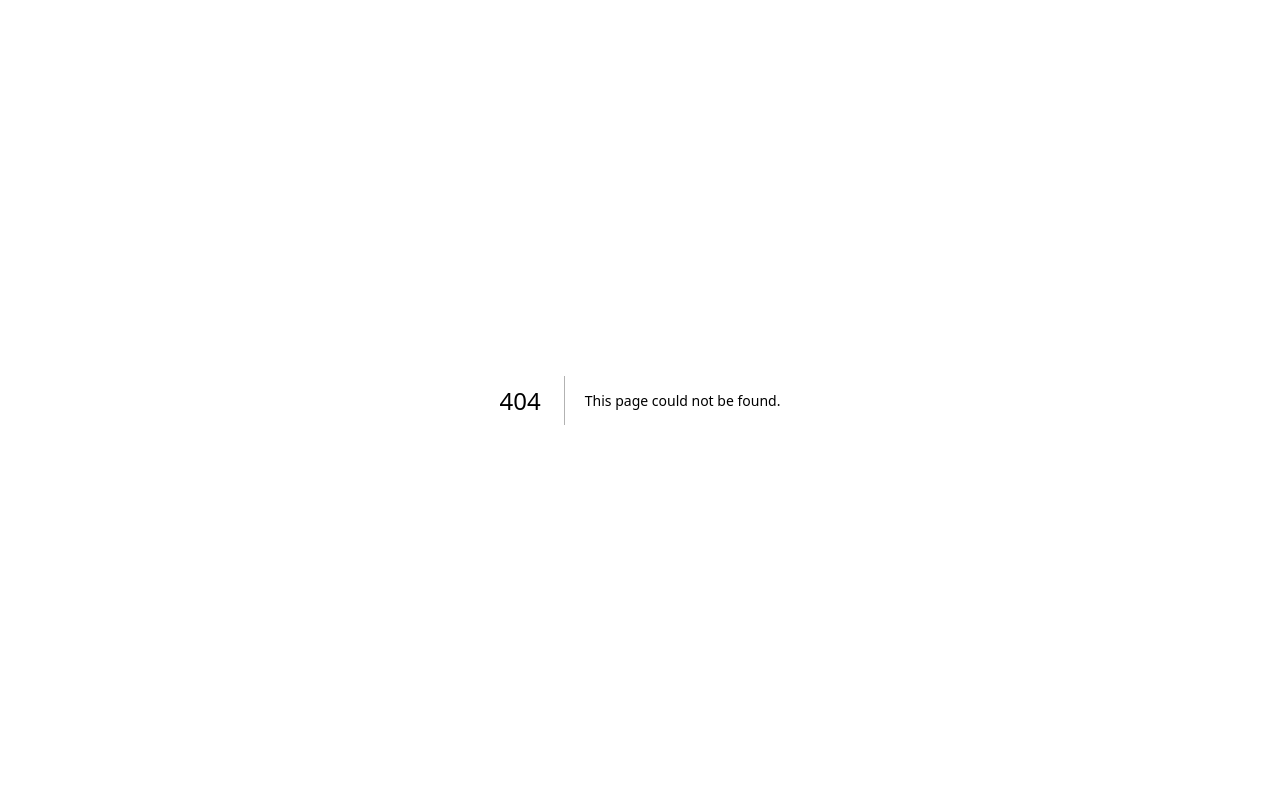
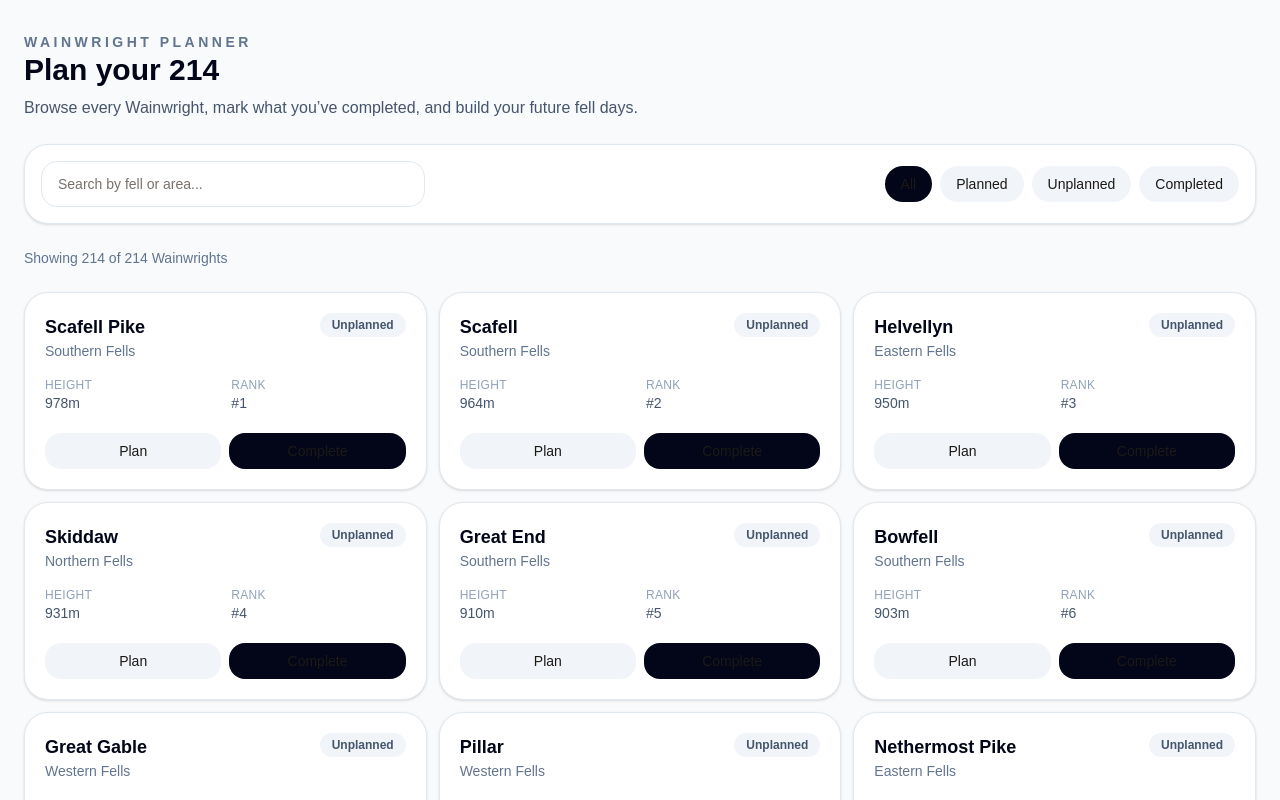
Before and after one commit to tambrulee/wainwright-tracker, a Next.js app: page /fells in a window 1280 px wide. Before the commit this address had no page. Shown: the top 800 px of the page. Built offline with nearby package versions, Linux system fonts and the light colour scheme.

Commit message:
Create planner page

```diff
--- a/app/api/weather/regions/route.ts
+++ /dev/null
@@ -1,10 +0,0 @@
-import { NextResponse } from "next/server";
-import { getAreaWeather } from "@/lib/weather/getAreaWeather";
-
-export async function GET() {
-  const weather = await getAreaWeather();
-
-  return NextResponse.json({
-    weather,
-  });
-}
--- /dev/null
+++ b/app/fells/page.tsx
@@ -0,0 +1,10 @@
+import fells from "@/data/wainwrights.json";
+import FellPlanner from "@/components/fells/FellPlanner";
+
+export default function FellsPage() {
+  return (
+    <main className="min-h-screen bg-slate-50 px-6 py-8">
+      <FellPlanner fells={fells} />
+    </main>
+  );
+}
--- a/components/WainwrightDashboard.tsx
+++ b/components/WainwrightDashboard.tsx
@@ -14,6 +14,7 @@ import {
   saveFellProgressToSupabase,
 } from "@/lib/supabase/progress";
 import { createClient } from "@/lib/supabase/client";
+import FellPlanner from "@/components/fells/FellPlanner";
 
 type ProgressState = Record<string, FellProgress>;
 
@@ -191,6 +192,38 @@ useEffect(() => {
 
   const plannedCount = mergedFells.filter((fell) => fell.planned).length;
 
+  const handleTogglePlanned = async (fellId: string) => {
+  const current = progress[fellId];
+
+  const updated = {
+    ...current,
+    planned: !current?.planned,
+  };
+
+  setProgress((prev) => ({
+    ...prev,
+    [fellId]: updated,
+  }));
+
+  await saveFellProgressToSupabase(fellId, updated);
+};
+
+const handleToggleCompleted = async (fellId: string) => {
+  const current = progress[fellId];
+
+  const updated = {
+    ...current,
+    completed: !current?.completed,
+  };
+
+  setProgress((prev) => ({
+    ...prev,
+    [fellId]: updated,
+  }));
+
+  await saveFellProgressToSupabase(fellId, updated);
+};
+
 
   function updateFell(fellId: string, updates: FellProgress) {
     setProgress((current) => {
@@ -350,6 +383,14 @@ useEffect(() => {
       />
     )}
 
+    {activeView === "planner" && (
+      <FellPlanner
+        fells={mergedFells}
+        onTogglePlanned={handleTogglePlanned}
+        onToggleCompleted={handleToggleCompleted}
+      />
+    )}
+
     <SaveRouteModal
       isOpen={isSaveModalOpen}
       routeName={routeName}
--- a/components/dashboard/DashboardNav.tsx
+++ b/components/dashboard/DashboardNav.tsx
@@ -9,6 +9,7 @@ type Props = {
 
 const navItems: { label: string; value: DashboardView }[] = [
   { label: "Overview", value: "overview" },
+  { label: "Planner", value: "planner" },
   { label: "Map", value: "map" },
   { label: "Route builder", value: "route" },
   { label: "Saved routes", value: "saved" },
--- a/components/dashboard/DashboardShell.tsx
+++ b/components/dashboard/DashboardShell.tsx
@@ -3,6 +3,7 @@
 import type { ReactNode } from "react";
 import type { DashboardView } from "@/types/dashboard";
 import AuthButton from "@/components/AuthButton";
+import DashboardNav from "@/components/dashboard/DashboardNav";
 
 type Props = {
   activeView: DashboardView;
@@ -12,6 +13,7 @@ type Props = {
 
 const navItems: { label: string; value: DashboardView }[] = [
   { label: "Overview", value: "overview" },
+  { label: "Planner", value: "planner" },
   { label: "Map", value: "map" },
 ];
 
--- /dev/null
+++ b/components/fells/FellPlanner.tsx
@@ -0,0 +1,150 @@
+"use client";
+
+import { useMemo, useState } from "react";
+import type { Wainwright } from "@/types/wainwright";
+
+type StatusFilter = "all" | "planned" | "unplanned" | "completed";
+
+type Props = {
+  fells: Wainwright[];
+  onTogglePlanned?: (fellId: string) => void;
+  onToggleCompleted?: (fellId: string) => void;
+};
+
+export default function FellPlanner({
+  fells,
+  onTogglePlanned,
+  onToggleCompleted,
+}: Props) {
+  const [status, setStatus] = useState<StatusFilter>("all");
+  const [search, setSearch] = useState("");
+
+  const filteredFells = useMemo(() => {
+    return fells.filter((fell) => {
+      const matchesSearch =
+        fell.name.toLowerCase().includes(search.toLowerCase()) ||
+        fell.section?.toLowerCase().includes(search.toLowerCase());
+
+      const matchesStatus =
+        status === "all" ||
+        (status === "planned" && fell.planned && !fell.completed) ||
+        (status === "unplanned" && !fell.planned && !fell.completed) ||
+        (status === "completed" && fell.completed);
+
+      return matchesSearch && matchesStatus;
+    });
+  }, [fells, search, status]);
+
+  return (
+    <section className="space-y-6">
+      <div>
+        <p className="text-sm font-semibold uppercase tracking-[0.25em] text-slate-500">
+          Wainwright Planner
+        </p>
+        <h1 className="text-3xl font-bold text-slate-950">
+          Plan your 214
+        </h1>
+        <p className="mt-2 max-w-2xl text-slate-600">
+          Browse every Wainwright, mark what you’ve completed, and build your future fell days.
+        </p>
+      </div>
+
+      <div className="flex flex-col gap-3 rounded-3xl border border-slate-200 bg-white p-4 shadow-sm md:flex-row md:items-center md:justify-between">
+        <input
+          value={search}
+          onChange={(e) => setSearch(e.target.value)}
+          placeholder="Search by fell or area..."
+          className="w-full rounded-2xl border border-slate-200 px-4 py-3 text-sm outline-none focus:border-slate-400 md:max-w-sm"
+        />
+
+        <div className="flex flex-wrap gap-2">
+          {(["all", "planned", "unplanned", "completed"] as StatusFilter[]).map(
+            (item) => (
+              <button
+                key={item}
+                onClick={() => setStatus(item)}
+                className={`rounded-full px-4 py-2 text-sm font-medium capitalize transition ${
+                  status === item
+                    ? "bg-slate-950 text-white"
+                    : "bg-slate-100 text-slate-700 hover:bg-slate-200"
+                }`}
+              >
+                {item}
+              </button>
+            )
+          )}
+        </div>
+      </div>
+
+      <div className="text-sm text-slate-500">
+        Showing {filteredFells.length} of {fells.length} Wainwrights
+      </div>
+
+      <div className="grid gap-3 md:grid-cols-2 xl:grid-cols-3">
+        {filteredFells.map((fell) => (
+          <article
+            key={fell.id}
+            className="rounded-3xl border border-slate-200 bg-white p-5 shadow-sm"
+          >
+            <div className="flex items-start justify-between gap-4">
+              <div>
+                <h2 className="text-lg font-semibold text-slate-950">
+                  {fell.name}
+                </h2>
+                <p className="text-sm text-slate-500">{fell.section}</p>
+              </div>
+
+              <span
+                className={`rounded-full px-3 py-1 text-xs font-semibold ${
+                  fell.completed
+                    ? "bg-emerald-100 text-emerald-700"
+                    : fell.planned
+                    ? "bg-amber-100 text-amber-700"
+                    : "bg-slate-100 text-slate-600"
+                }`}
+              >
+                {fell.completed
+                  ? "Completed"
+                  : fell.planned
+                  ? "Planned"
+                  : "Unplanned"}
+              </span>
+            </div>
+
+            <div className="mt-4 grid grid-cols-2 gap-3 text-sm text-slate-600">
+              <div>
+                <p className="text-xs uppercase tracking-wide text-slate-400">
+                  Height
+                </p>
+                <p>{fell.heightM}m</p>
+              </div>
+
+              <div>
+                <p className="text-xs uppercase tracking-wide text-slate-400">
+                  Rank
+                </p>
+                <p>#{fell.heightRank}</p>
+              </div>
+            </div>
+
+            <div className="mt-5 flex gap-2">
+              <button
+                onClick={() => onTogglePlanned?.(fell.id)}
+                className="flex-1 rounded-2xl bg-slate-100 px-3 py-2 text-sm font-medium text-slate-700 hover:bg-slate-200"
+              >
+                {fell.planned ? "Unplan" : "Plan"}
+              </button>
+
+              <button
+                onClick={() => onToggleCompleted?.(fell.id)}
+                className="flex-1 rounded-2xl bg-slate-950 px-3 py-2 text-sm font-medium text-white hover:bg-slate-800"
+              >
+                {fell.completed ? "Undo" : "Complete"}
+              </button>
+            </div>
+          </article>
+        ))}
+      </div>
+    </section>
+  );
+}
--- a/types/dashboard.ts
+++ b/types/dashboard.ts
@@ -9,4 +9,9 @@ export type StatusFilter =
   | "Planned"
   | "Priority";
 
-export type DashboardView = "overview" | "map" | "route" | "saved";
+export type DashboardView =
+  | "overview"
+  | "map"
+  | "route"
+  | "saved"
+  | "planner";
```
